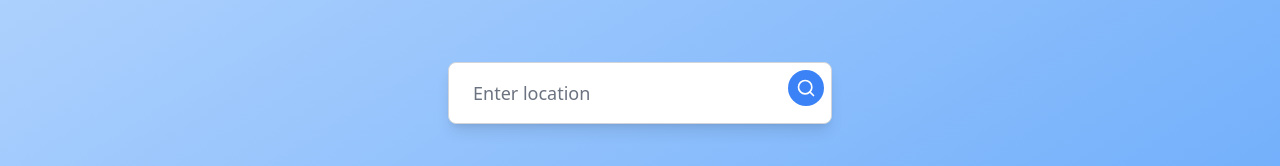
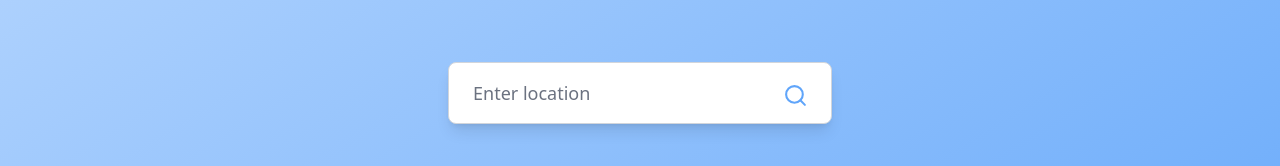
Before and after one commit to dipendrabhandariofficial/weather-app, a React (Vite) app: page / in a window 1280 px wide. Shown: the part 307-473 px from the top of the page. Built offline with nearby package versions, Linux system fonts and the light colour scheme.

Commit message:
chage the search icon

```diff
--- a/src/App.jsx
+++ b/src/App.jsx
@@ -66,9 +66,9 @@ function App() {
         />
         <button
           onClick={() => searchLocation()}
-          className="absolute right-2 top-2 bg-blue-500 hover:bg-blue-600 text-white rounded-full p-2 focus:outline-none"
+          className="absolute right-3 top-[13px]  text-blue-400 rounded-full px-3 py-2 focus:outline-none"
         >
-          <FiSearch size={20} />
+          <FiSearch size={25} />
         </button>
 
         {/* Suggestions Dropdown */}
```
